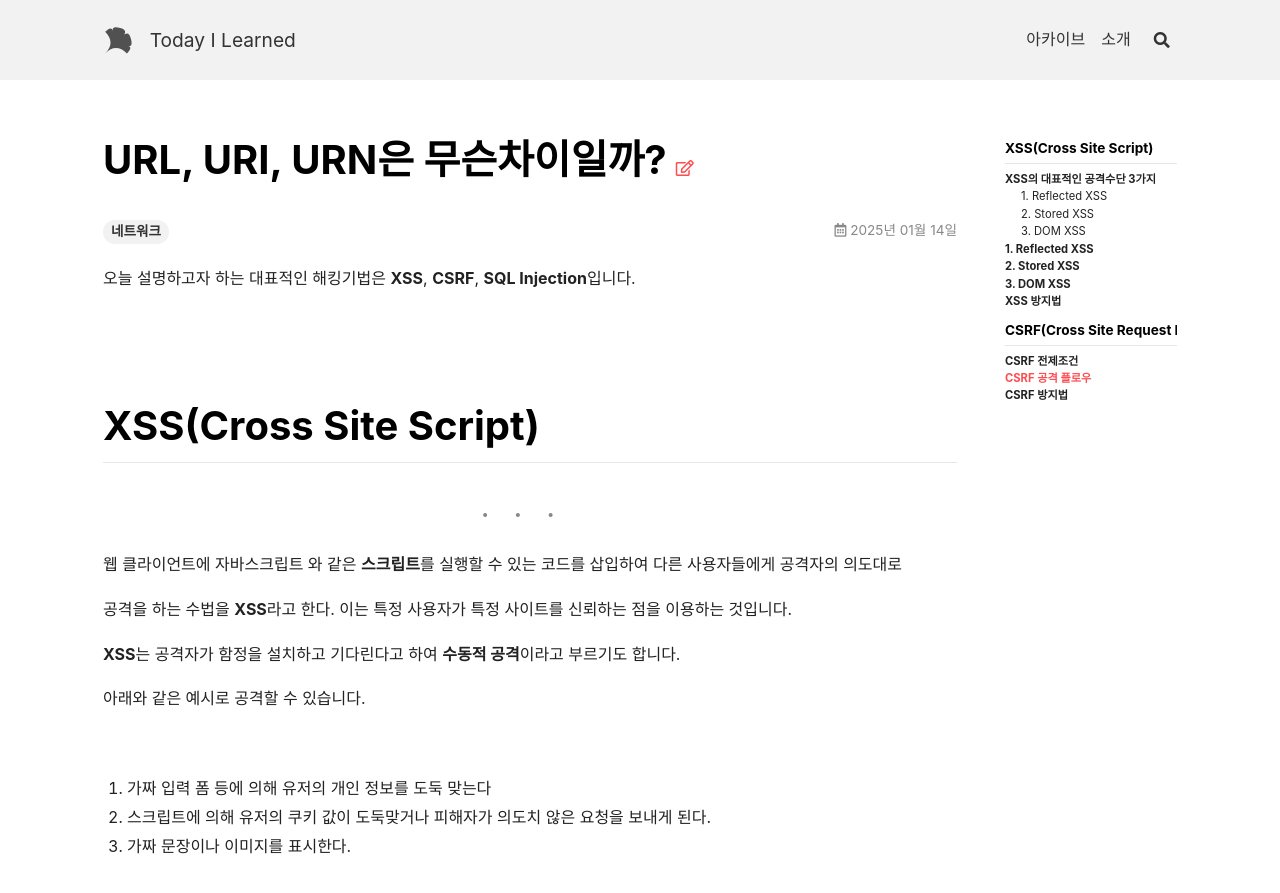
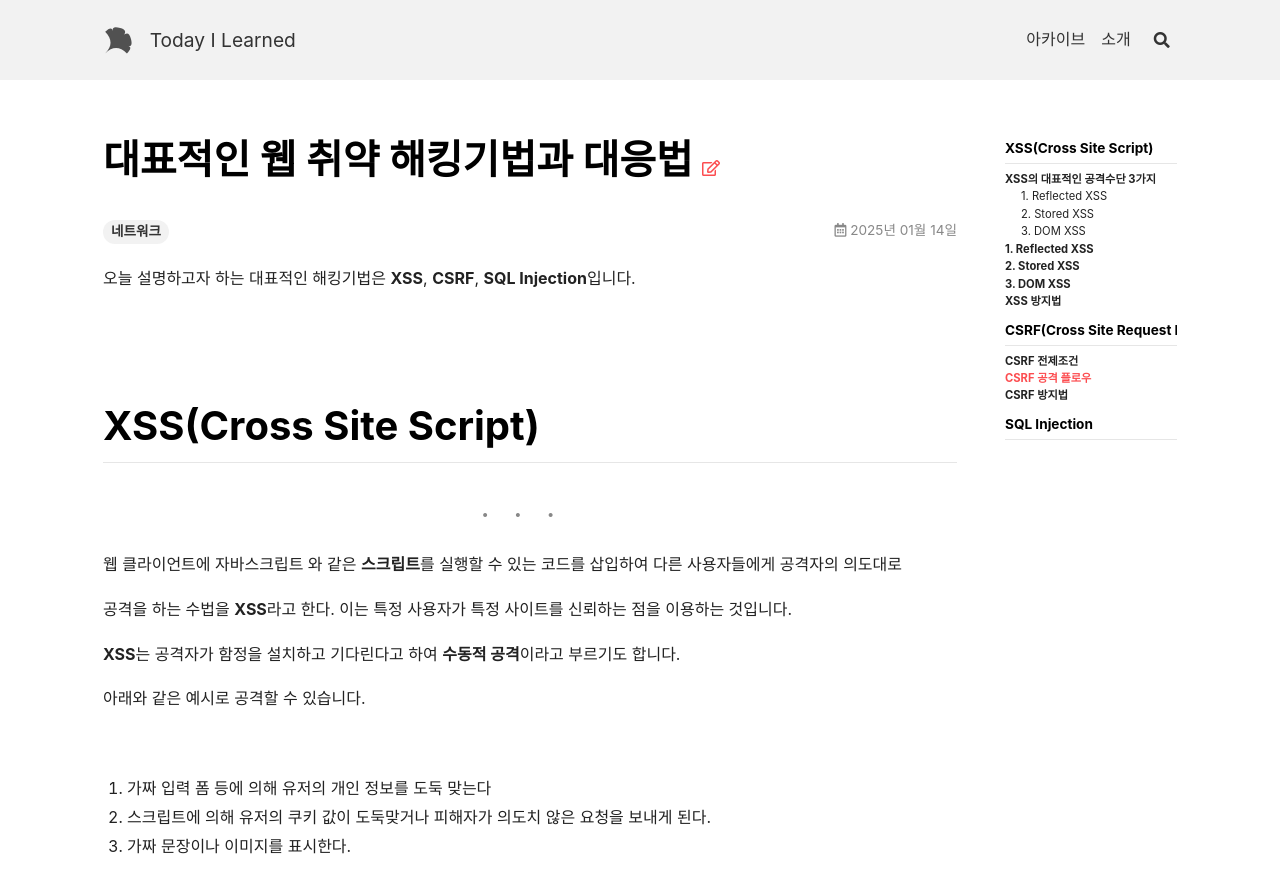
Before and after one commit to jickDo/jickDo.github.io, a Jekyll site: the page built from _posts/docs/Network/2025-01-14-대표적인 해킹기법 3가지.md, in a window 1280 px wide and 900 px high. Shown: the top 893 px of the window. Built offline with Jekyll 4.4.1, drawn with Linux system fonts in a browser that asks for light colours; nearby versions of some CDN libraries.

Commit message:
feat: csrf방식

```diff
--- a/_posts/docs/Network/2025-01-14-대표적인 해킹기법 3가지.md
+++ b/_posts/docs/Network/2025-01-14-대표적인 해킹기법 3가지.md
@@ -1,5 +1,5 @@
 ---
-title: URL, URI, URN은 무슨차이일까?
+title: 대표적인 웹 취약 해킹기법과 대응법
 tags: 네트워크
 article_header:
 type: cover
@@ -143,7 +143,12 @@ DOM 구조를 이용해서 요소들을 변경하는 동적인 행동을 할때
 2. 쿠키, 세션 방식 사용안함(토큰사용고려)
 3. 쿠키 설정값에 samesite를 true로 변경해서 퍼스트 파티 쿠키로 변경
 
+<br>
+<br>
 
+# SQL Injection
+
+---
 
 
 
```
